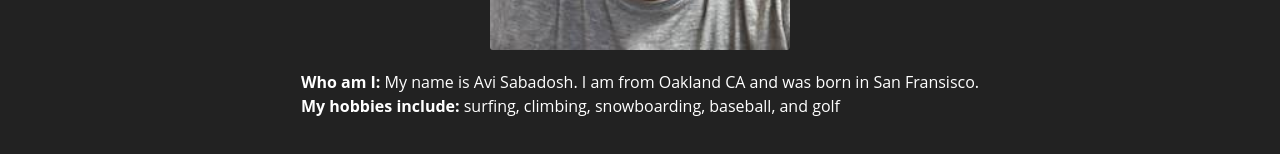
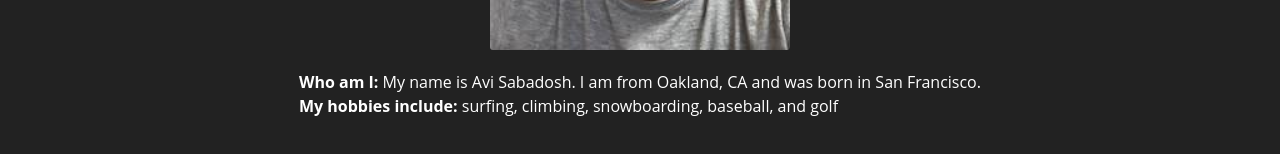
Before and after one commit to ASabadosh/bootcamp-project-2025, a Next.js app in the folder milestone-3/: page / in a window 1280 px wide. Shown: the part 424-578 px from the top of the page. Built offline with nearby package versions, Linux system fonts and the light colour scheme.

Commit message:
fix: grammar fix

```diff
--- a/milestone-3/app/page.tsx
+++ b/milestone-3/app/page.tsx
@@ -7,7 +7,7 @@ export default function HomePage() {
           <img src="/me.jpg" alt="Image of me"/>
         </div>
         <div className="about-text">
-         <p> <strong>Who am I: </strong> My name is Avi Sabadosh. I am from Oakland CA and was born in San Fransisco. </p>
+         <p> <strong>Who am I: </strong> My name is Avi Sabadosh. I am from Oakland, CA and was born in San Francisco. </p>
          <p> <strong>My hobbies include: </strong> surfing, climbing, snowboarding, baseball, and golf</p>
          </div>
       </div>
```
